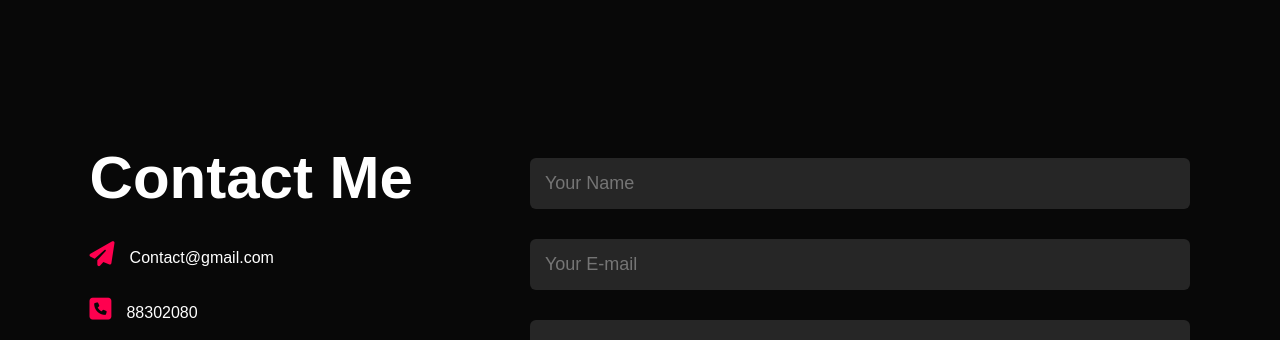
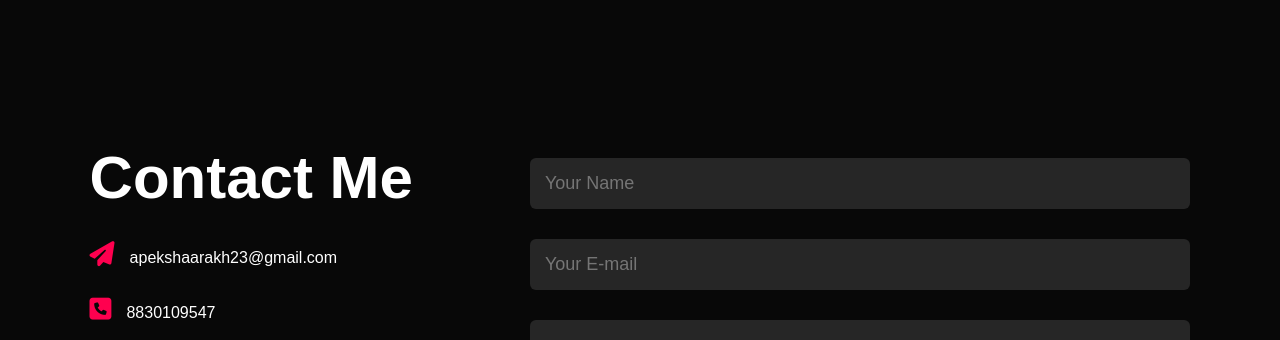
Before and after one commit to ApekshaArakh/My-Portfolio, a plain HTML site: page index.html in a window 1280 px wide. Shown: the part 2627-2967 px from the top of the page. Drawn offline with Linux system fonts and the light colour scheme.

Commit message:
Update index.html

```diff
--- a/index.html
+++ b/index.html
@@ -155,8 +155,8 @@
         <div class="row">
             <div class="contact-left">
                 <h1 class="sub-title">Contact Me</h1>
-                <p> <i class="fa-solid fa-paper-plane"></i>Contact@gmail.com</p>
-                <p> <i class="fa-solid fa-square-phone"></i>88302080</p>
+                <p> <i class="fa-solid fa-paper-plane"></i>apekshaarakh23@gmail.com</p>
+                <p> <i class="fa-solid fa-square-phone"></i>8830109547</p>
                 <div class="social-icons">
                 <a href="https://facebook.com/"><i class="fa-brands fa-facebook"></i></a>
                 <a href=""><i class="fa-brands fa-twitter-square"></i></a>
```
